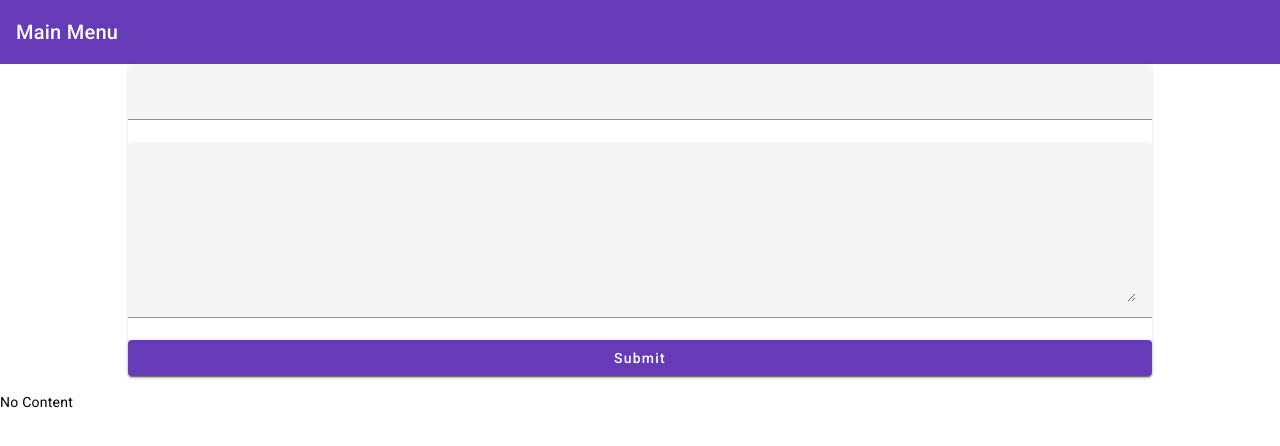
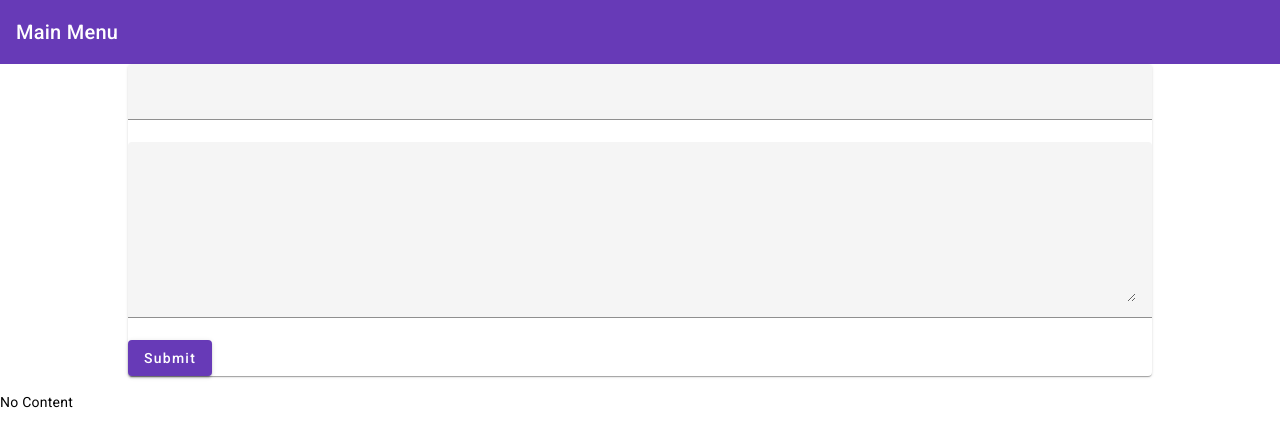
Before and after one commit to mainakDev/meanMobile2, an Angular app in the folder firstProject/: page / in a window 1280 px wide. Shown: the top 446 px of the page. Built offline with nearby package versions, Linux system fonts and the light colour scheme.

Commit message:
added froms

```diff
--- a/firstProject/src/app/posts/post_create/post-create.component.html
+++ b/firstProject/src/app/posts/post_create/post-create.component.html
@@ -1,9 +1,14 @@
 <mat-card>
-    <mat-form-field>
-        <input matInput type="text" [(ngModel)]="title">
-    </mat-form-field>
-    <mat-form-field>
-        <textarea matInput rows="6" [(ngModel)]="content"></textarea>
-    </mat-form-field>
-    <button mat-raised-button color="primary" type="submit" (click)="addPost()">Submit</button>
+    <form (submit)="addPost(postForm)" #postForm="ngForm">
+        <mat-form-field>
+        <input matInput type="text" name="title" ngModel required minlength="3">
+        </mat-form-field>
+        <mat-form-field>
+            <textarea matInput rows="6" name="content" ngModel required minlength="3"></textarea>
+        </mat-form-field>
+        <button
+            mat-raised-button
+            color="primary"
+            type="submit">Submit</button>
+    </form>
 </mat-card>
--- a/firstProject/src/app/posts/post_create/post-create.component.ts
+++ b/firstProject/src/app/posts/post_create/post-create.component.ts
@@ -1,4 +1,6 @@
 import { Component, EventEmitter, Output} from "@angular/core";
+import { NgForm } from "@angular/forms";
+
 import { Post } from '../post.model';
 
 @Component({
@@ -11,10 +13,11 @@ export class PostCreateComponent{
     title: string = '';
     content: string = '';
     @Output() postCreated = new EventEmitter<Post>(); //generic
-    addPost(){
+    addPost(postForm: NgForm){
+        if(postForm.invalid){return;}
         const post: Post = {
-            title: this.title,
-            content: this.content
+            title: postForm.value.title,
+            content: postForm.value.content
         };
         this.postCreated.emit(post);
     }
```
Also changed, not shown: firstProject/src/app/app.component.html (line endings or trailing spaces).
